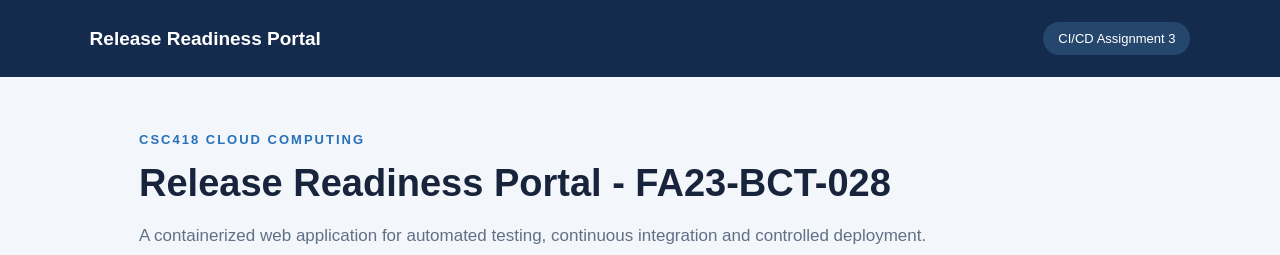
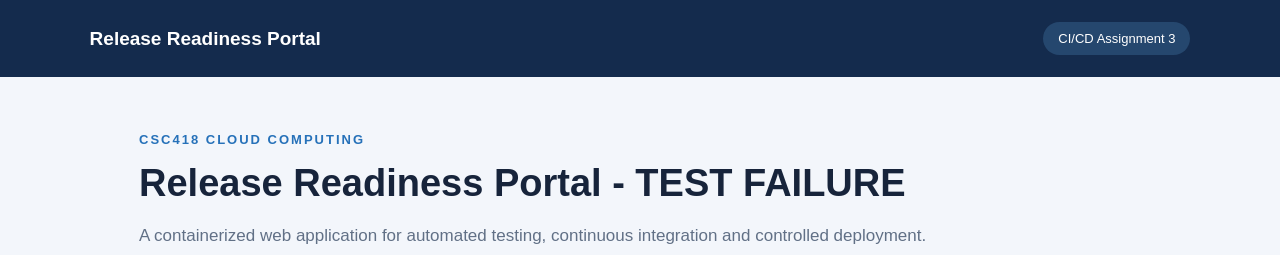
Before and after one commit to m-taha-ejaz/cicd-assignment-FA23-BCT-028, a plain HTML site: page index.html in a window 1280 px wide. Shown: the top 255 px of the page. Drawn offline with Linux system fonts and the light colour scheme.

Commit message:
Demonstrate CI/CD quality gate with failing heading test

```diff
--- a/index.html
+++ b/index.html
@@ -106,7 +106,7 @@
 
   <main>
     <div class="eyebrow">CSC418 CLOUD COMPUTING</div>
-    <h1 id="main-heading">Release Readiness Portal - FA23-BCT-028</h1>
+    <h1 id="main-heading">Release Readiness Portal - TEST FAILURE</h1>
     <p class="intro">
       A containerized web application for automated testing,
       continuous integration and controlled deployment.
```
